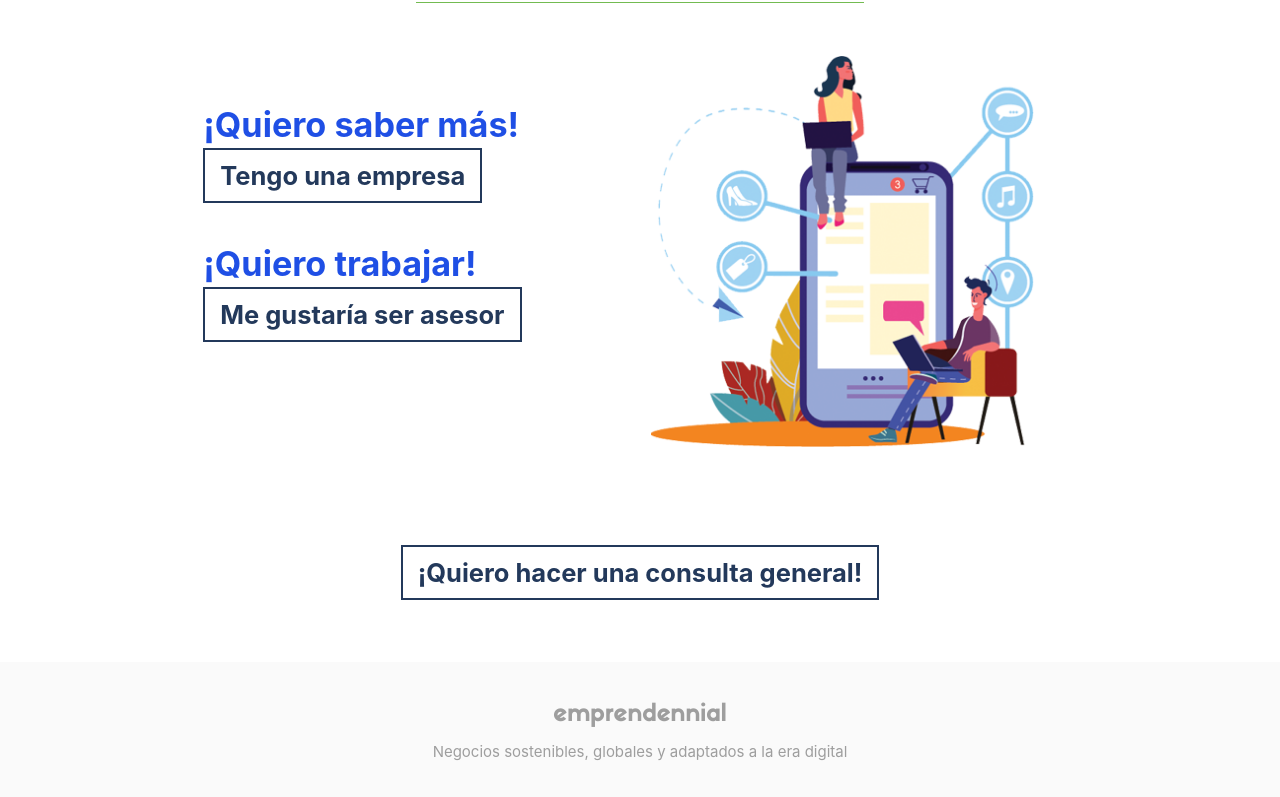
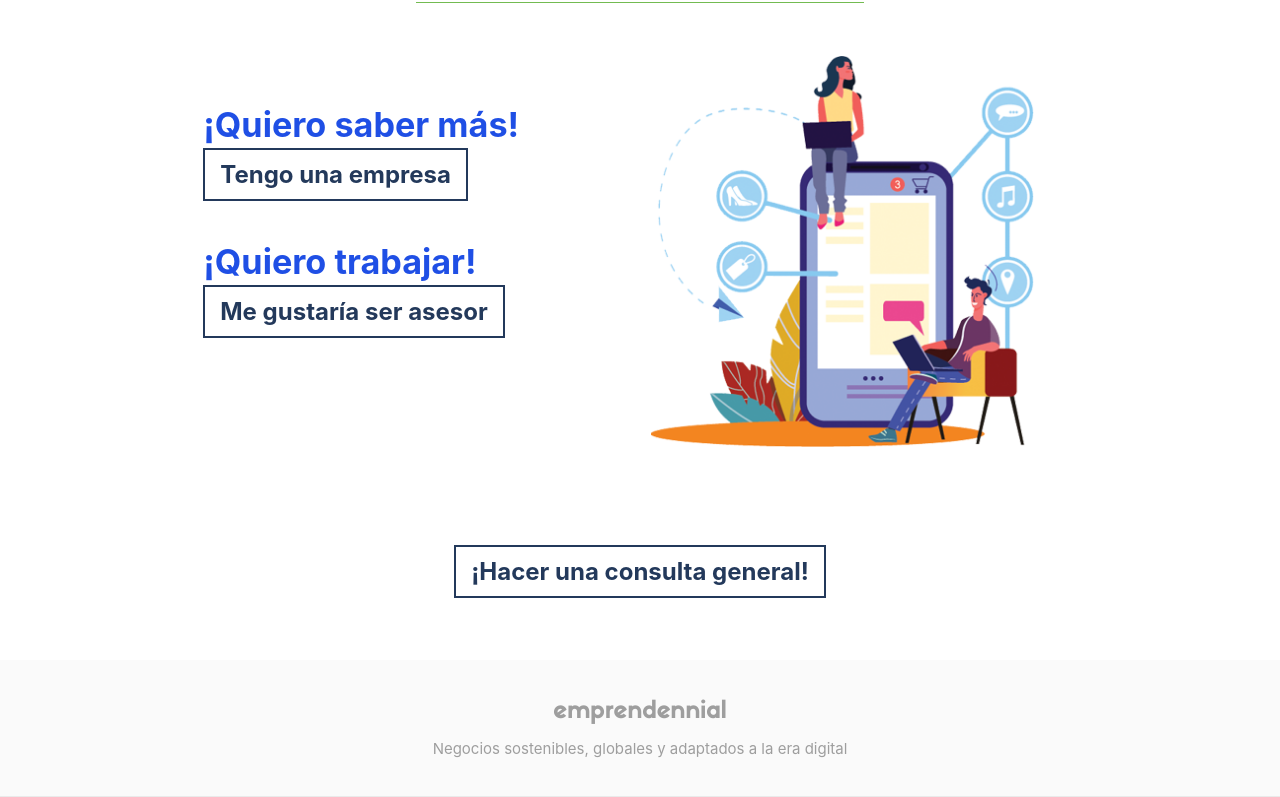
Before and after one commit to LewiSamuel/empreendinal-landing, a React (Create React App) app: page / in a window 1280 px wide. Shown: the part 750-1547 px from the top of the page. Built offline with nearby package versions, Linux system fonts and the light colour scheme.

Commit message:
ajuste size

```diff
--- a/src/App.css
+++ b/src/App.css
@@ -26,7 +26,7 @@ img.icon-logo {
 
 .button-click-here{
   border: 2px solid #23395B;
-  font-size: 1.7rem;
+  font-size: 1.6rem;
   font-weight: bold;
   color: #23395B;
   padding: 10px 15px;
--- a/src/App.js
+++ b/src/App.js
@@ -144,7 +144,7 @@ function App() {
       <section className="row">
         <div className="col s12 center-align spacing-v">
           <a onClick={() => {window.open("https://forms.gle/fQN1GietpJgAcQgv9", "", "width=600,height=800")}}
-               href="#!" className="modal-trigger button-click-here">¡Quiero hacer una consulta general!</a>
+               href="#!" className="modal-trigger button-click-here">¡Hacer una consulta general!</a>
         </div>
       </section>
 
```
